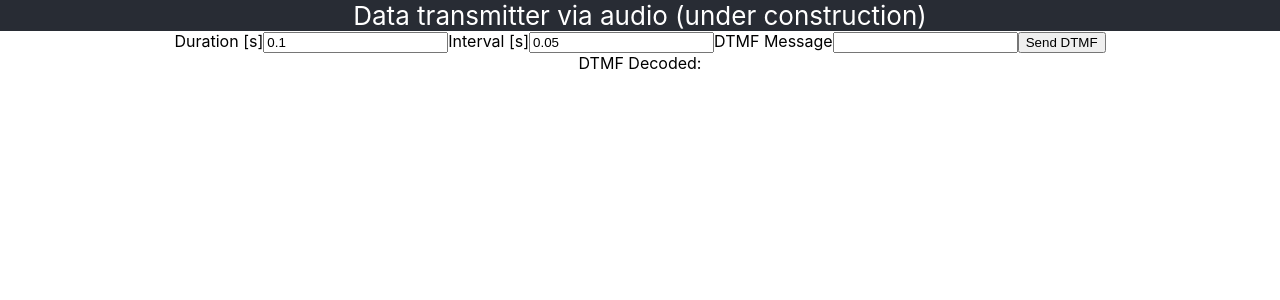
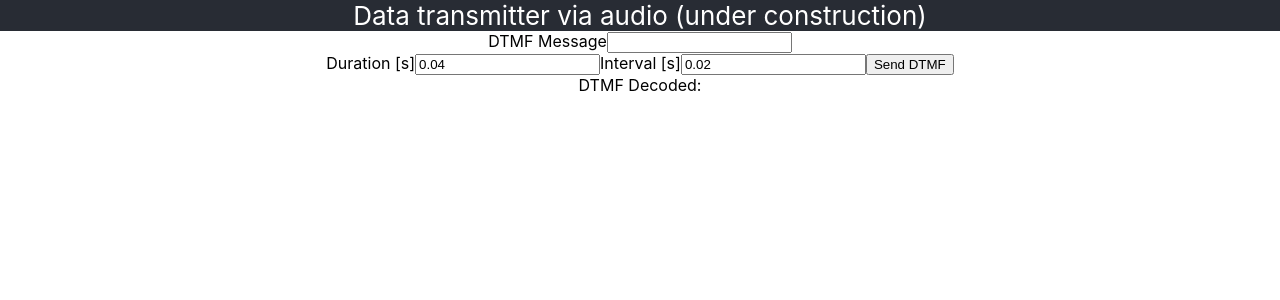
Before and after one commit to na4zagin3/denwabumi, a React (Create React App) app: page / in a window 1280 px wide. Shown: the top 300 px of the page. Built offline with nearby package versions, Linux system fonts and the light colour scheme.

Commit message:
Use faster preset

```diff
--- a/src/DTMFEncoder.tsx
+++ b/src/DTMFEncoder.tsx
@@ -7,8 +7,8 @@ type Props = {
 
 function DTMFEncoder(props: Props) {
     const [dtmfString, setDtmfString] = useState('');
-    const [dtmfDuration, setDtmfDuration] = useState('0.1');
-    const [dtmfInterval, setDtmfInterval] = useState('0.05');
+    const [dtmfDuration, setDtmfDuration] = useState('0.04');
+    const [dtmfInterval, setDtmfInterval] = useState('0.02');
 
     const onChangeDtmfString = useCallback((event) => {
         setDtmfString(event.target.value);
@@ -36,18 +36,21 @@ function DTMFEncoder(props: Props) {
     }, [duration, interval, dtmfString]);
 
     return <div>
-               <label htmlFor="dtmfDuration">Duration [s]</label>
-               <input type="text" value={dtmfDuration} onChange={onChangeDtmfDuration} />
-
-               <label htmlFor="dtmfInterval">Interval [s]</label>
-               <input type="text" value={dtmfInterval} onChange={onChangeDtmfInterval} />
 
                <label htmlFor="dtmfMessage">DTMF Message</label>
                <input name="dtmfMessage" type="text" value={dtmfString} onChange={onChangeDtmfString} />
 
-               <button onClick={onStart}>
-                   Send DTMF
-               </button>
+               <div>
+                   <label htmlFor="dtmfDuration">Duration [s]</label>
+                   <input type="text" value={dtmfDuration} onChange={onChangeDtmfDuration} />
+
+                   <label htmlFor="dtmfInterval">Interval [s]</label>
+                   <input type="text" value={dtmfInterval} onChange={onChangeDtmfInterval} />
+                   <button onClick={onStart}>
+                       Send DTMF
+                   </button>
+               </div>
+
            </div>;
 }
 
```
